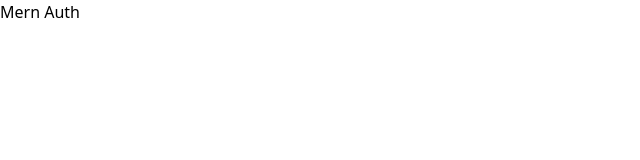
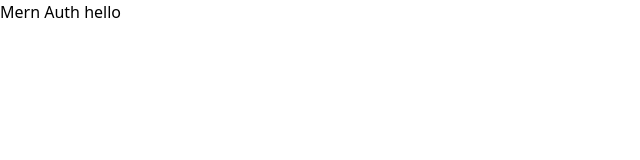
Before and after one commit to mdadilkhan/mern-authentication, a React (Vite) app: page / in a window 1280 px wide. Shown: the top 160 px of the page, without its empty margins (0-640 px from the left). Built offline with nearby package versions, Linux system fonts and the light colour scheme.

Commit message:
checking merginng to main branch

```diff
--- a/src/App.jsx
+++ b/src/App.jsx
@@ -7,7 +7,7 @@ function App() {
 
   return (
     <>
-      <div className=''>Mern Auth</div>
+      <div className=''>Mern Auth hello</div>
     </>
   )
 }
```
